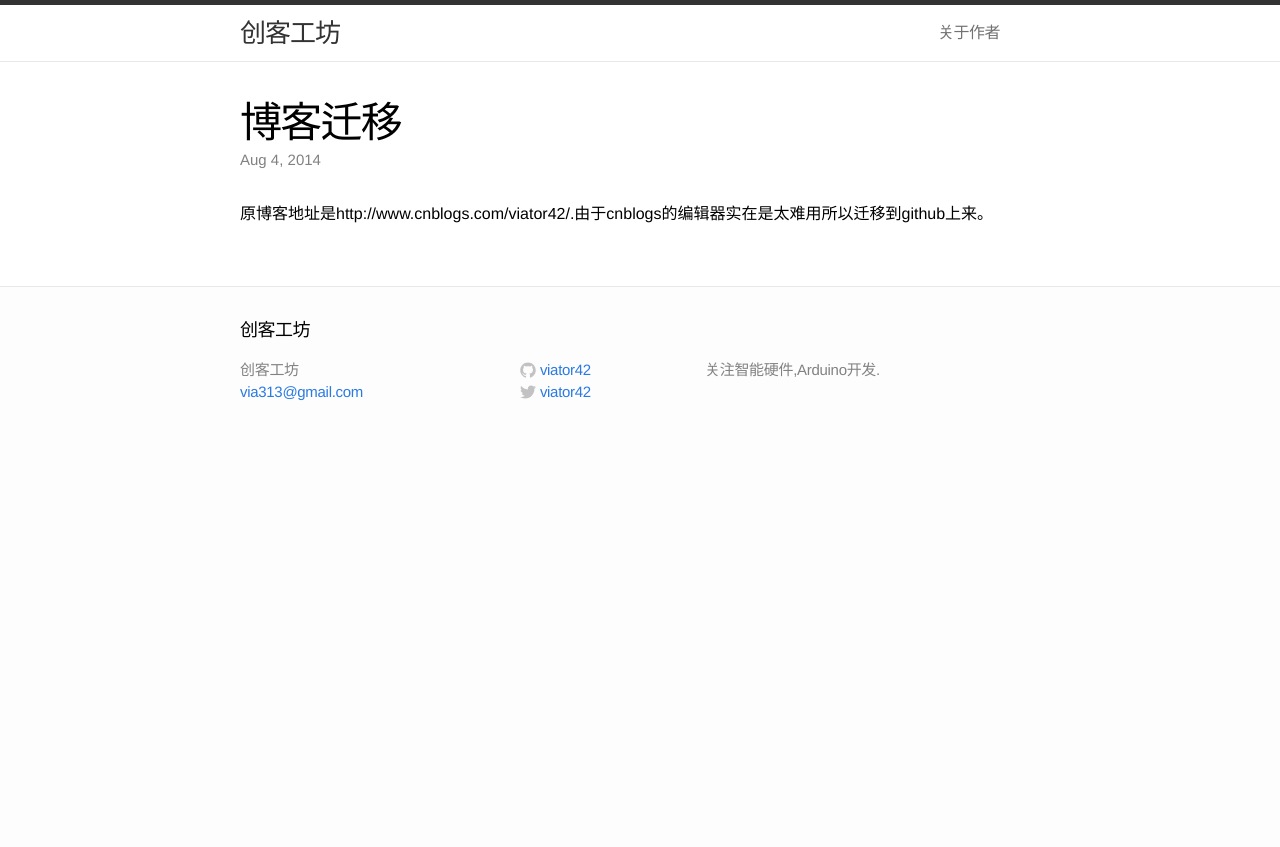
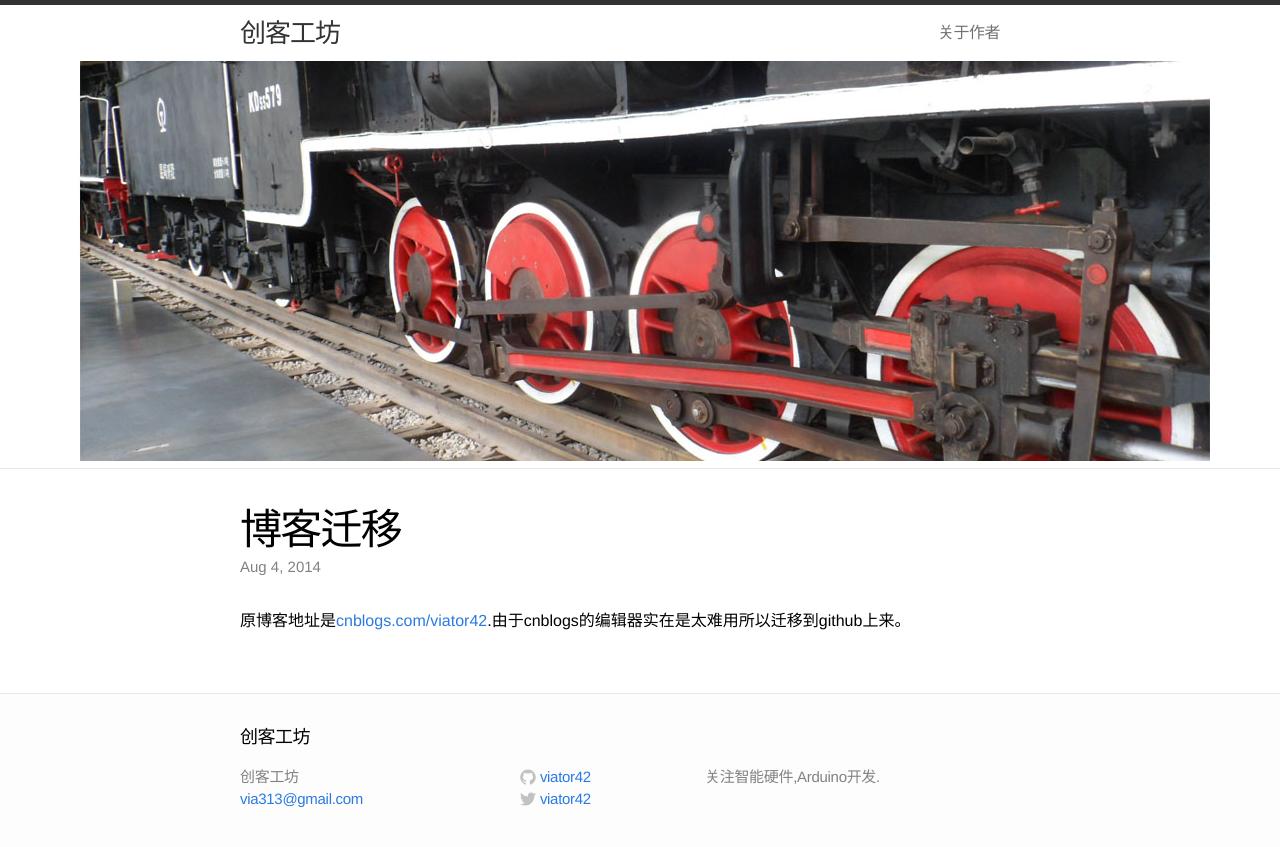
Before and after one commit to viator42/viator42.github.io, a Jekyll site: the page built from _posts/2014-8-4-transfer.markdown, in a window 1280 px wide. Shown: the top 847 px of the page. Built offline with Jekyll 4.4.1, drawn with Linux system fonts in a browser that asks for light colours.

Commit message:
添加banner图

```diff
--- a/_includes/header.html
+++ b/_includes/header.html
@@ -24,5 +24,7 @@
     </nav>
 
   </div>
-
+  <div class="banner">
+    <img src="/static/images/banner.jpg">
+  </div>
 </header>
--- a/_posts/2014-8-4-transfer.markdown
+++ b/_posts/2014-8-4-transfer.markdown
@@ -5,4 +5,4 @@ date:   2014-08-4
 categories: others
 ---
 
-原博客地址是http://www.cnblogs.com/viator42/.由于cnblogs的编辑器实在是太难用所以迁移到github上来。
+原博客地址是[cnblogs.com/viator42](http://www.cnblogs.com/viator42/).由于cnblogs的编辑器实在是太难用所以迁移到github上来。
--- a/css/main.css
+++ b/css/main.css
@@ -14,6 +14,10 @@ body {
   line-height: 1.5;
   font-weight: 300;
   background-color: #fdfdfd;
+}
+
+.banner {
+  text-align: center;
 }
 
 h1, h2, h3, h4, h5, h6 { font-size: 100%; font-weight: 400; }
```
Also changed, not shown: static/images/banner.jpg (added).
